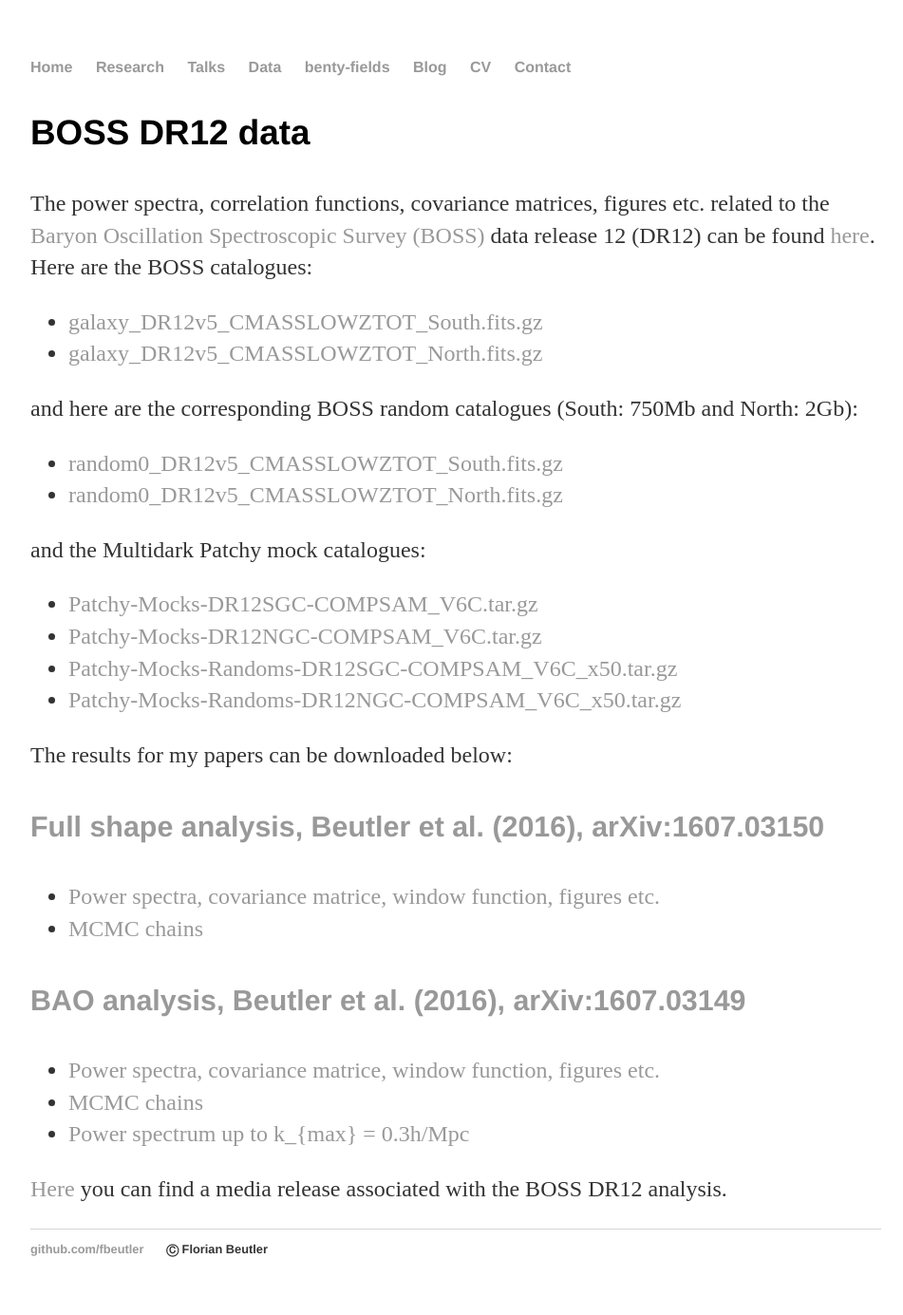
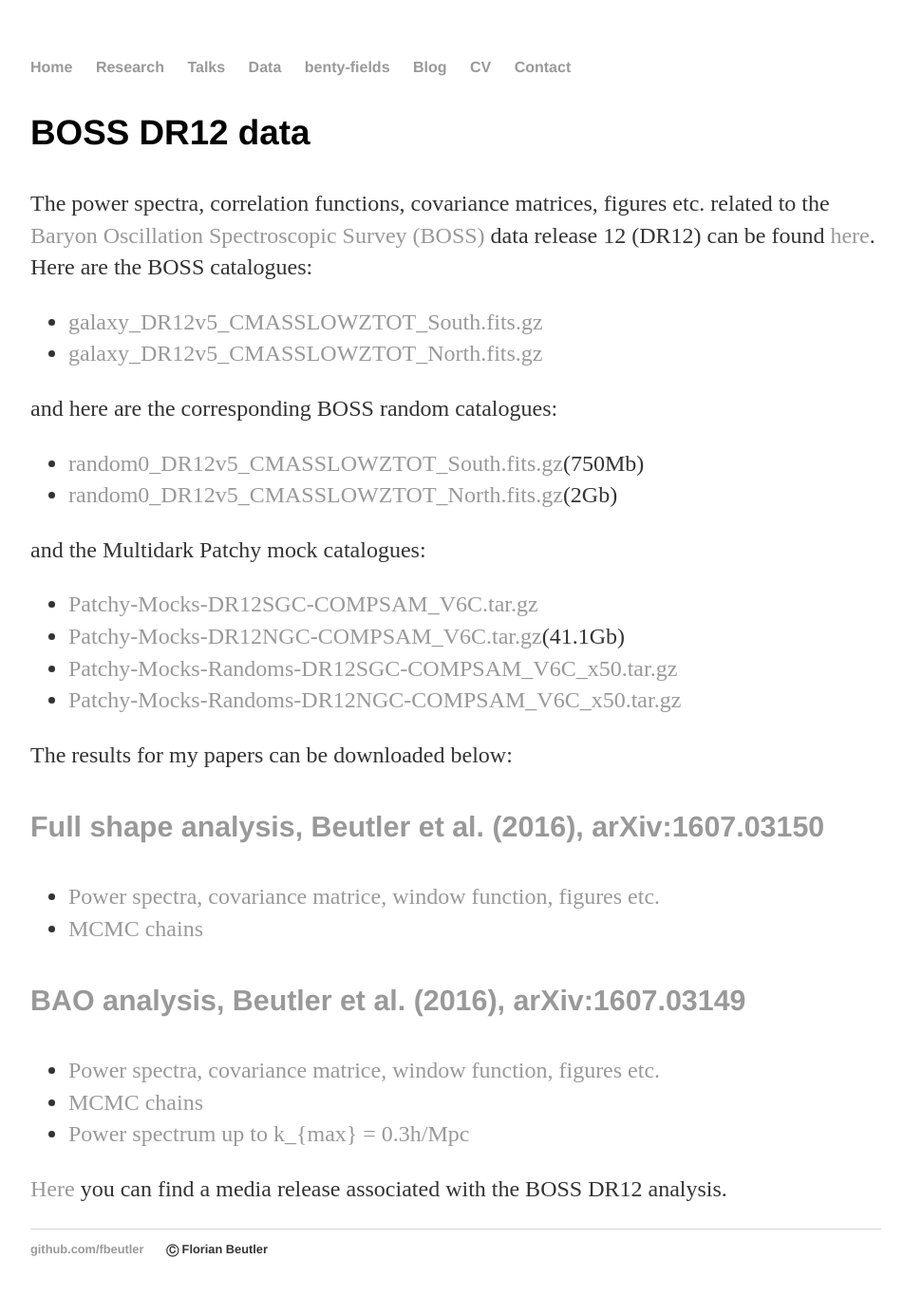
Before and after one commit to fbeutler/fbeutler.github.io, a Jekyll site: the page built from hub/hub.html, in a window 1280 px wide. Shown: the whole page at 95% size, without its empty margins (160-1111 px from the left). Built offline with Jekyll 4.4.1, drawn with Linux system fonts in a browser that asks for light colours.

Commit message:
Update hub.html

```diff
--- a/hub/hub.html
+++ b/hub/hub.html
@@ -22,15 +22,15 @@ title: Some material
   </ul>
 
   <p>
-    and here are the corresponding BOSS random catalogues (South: 750Mb and North: 2Gb):
+    and here are the corresponding BOSS random catalogues:
   </p>
 
   <ul>
       <li>
-        <a href='https://data.sdss.org/sas/dr12/boss/lss/random0_DR12v5_CMASSLOWZTOT_South.fits.gz' target="_blank">random0_DR12v5_CMASSLOWZTOT_South.fits.gz</a>
+        <a href='https://data.sdss.org/sas/dr12/boss/lss/random0_DR12v5_CMASSLOWZTOT_South.fits.gz' target="_blank">random0_DR12v5_CMASSLOWZTOT_South.fits.gz</a>(750Mb)
       </li>
       <li>
-        <a href='https://data.sdss.org/sas/dr12/boss/lss/random0_DR12v5_CMASSLOWZTOT_North.fits.gz' target="_blank">random0_DR12v5_CMASSLOWZTOT_North.fits.gz</a>
+        <a href='https://data.sdss.org/sas/dr12/boss/lss/random0_DR12v5_CMASSLOWZTOT_North.fits.gz' target="_blank">random0_DR12v5_CMASSLOWZTOT_North.fits.gz</a>(2Gb)
       </li>
   </ul>
 
@@ -43,7 +43,7 @@ title: Some material
         <a href='https://data.sdss.org/sas/dr12/boss/lss/dr12_multidark_patchy_mocks/Patchy-Mocks-DR12SGC-COMPSAM_V6C.tar.gz' target="_blank">Patchy-Mocks-DR12SGC-COMPSAM_V6C.tar.gz</a>
       </li>
       <li>
-        <a href='https://data.sdss.org/sas/dr12/boss/lss/dr12_multidark_patchy_mocks/Patchy-Mocks-DR12NGC-COMPSAM_V6C.tar.gz' target="_blank">Patchy-Mocks-DR12NGC-COMPSAM_V6C.tar.gz</a>
+        <a href='https://data.sdss.org/sas/dr12/boss/lss/dr12_multidark_patchy_mocks/Patchy-Mocks-DR12NGC-COMPSAM_V6C.tar.gz' target="_blank">Patchy-Mocks-DR12NGC-COMPSAM_V6C.tar.gz</a>(41.1Gb)
       </li>
       <li>
         <a href='https://data.sdss.org/sas/dr12/boss/lss/dr12_multidark_patchy_mocks/Patchy-Mocks-Randoms-DR12SGC-COMPSAM_V6C_x50.tar.gz' target="_blank">Patchy-Mocks-Randoms-DR12SGC-COMPSAM_V6C_x50.tar.gz</a>
```
